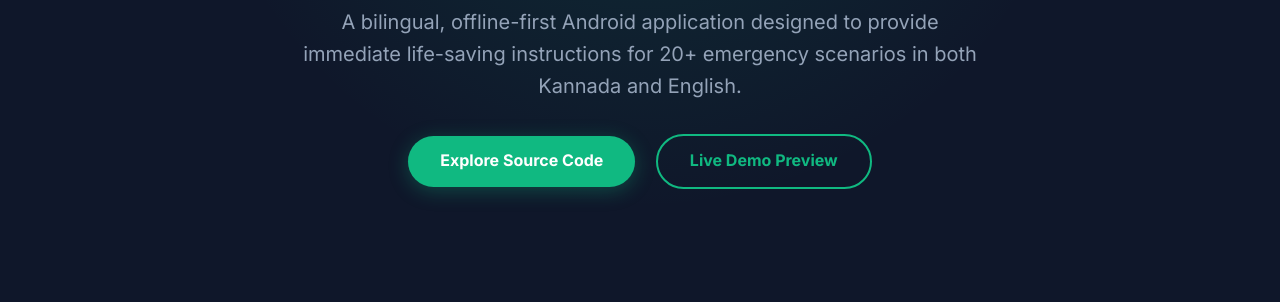
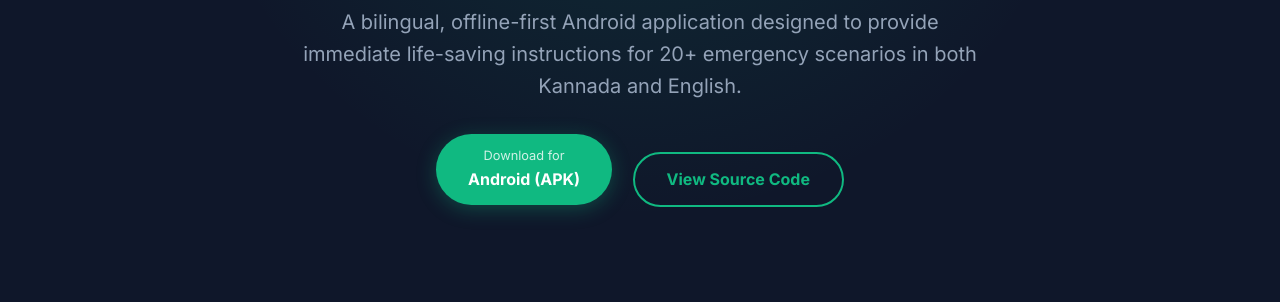
Before and after one commit to ShridharB-cloud/Pratham-Chikitse, a website built with Vite: page web/index.html in a window 1280 px wide. Shown: the part 340-642 px from the top of the page. Built offline with nearby package versions, Linux system fonts and the light colour scheme.

Commit message:
Add APK download link to landing page

```diff
--- a/web/index.html
+++ b/web/index.html
@@ -22,8 +22,10 @@
             <h1>First Aid at Your Fingertips</h1>
             <p>A bilingual, offline-first Android application designed to provide immediate life-saving instructions for 20+ emergency scenarios in both Kannada and English.</p>
             <div class="hero-btns">
-                <a href="https://github.com/ShridharB-cloud/Pratham-Chikitse" class="btn btn-primary">Explore Source Code</a>
-                <a href="#demo" class="btn btn-outline">Live Demo Preview</a>
+                <a href="https://drive.google.com/file/d/1XWnO9N1dBkHPb1AJB3l8Ul2uKYrm-7ow/view?usp=sharing" target="_blank" class="btn btn-primary">
+                    <span style="font-size: 0.8rem; display: block; opacity: 0.8; font-weight: 400;">Download for</span> Android (APK)
+                </a>
+                <a href="https://github.com/ShridharB-cloud/Pratham-Chikitse" target="_blank" class="btn btn-outline">View Source Code</a>
             </div>
         </section>
 
```
